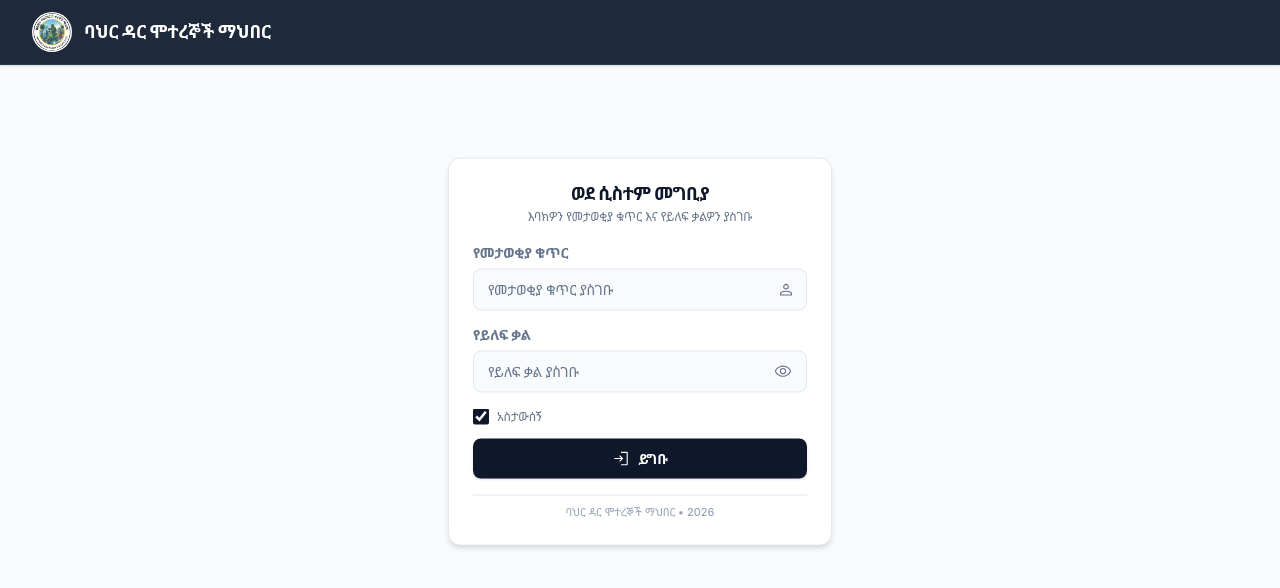
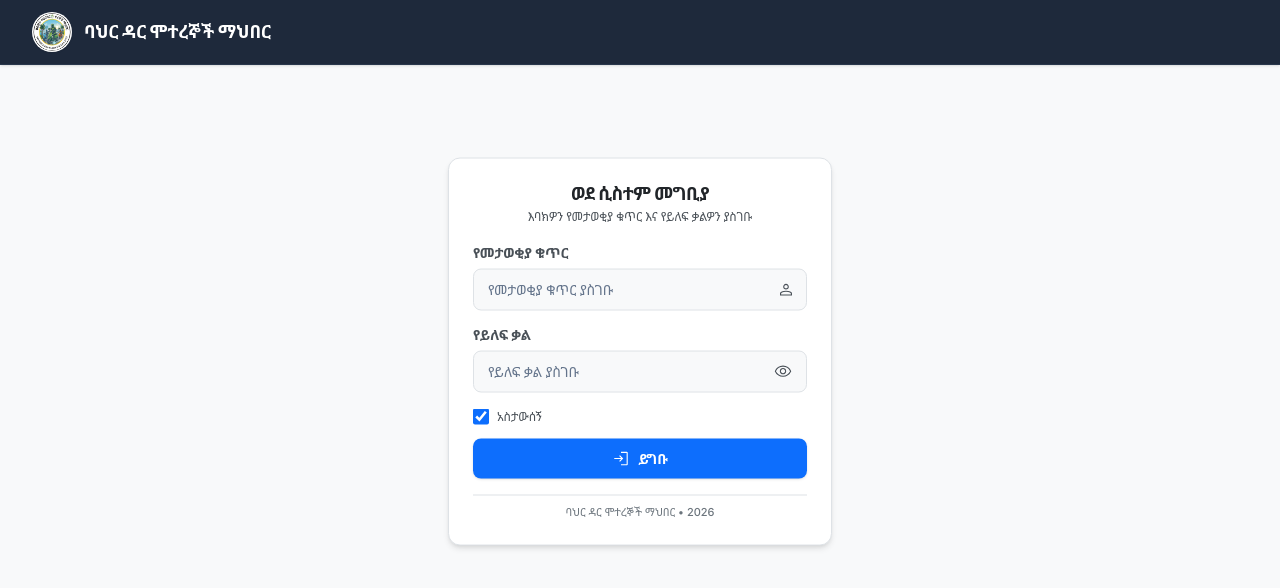
Before and after one commit to hardhustlekd-max/bmarail, a React (Vite) app: page / in a window 1280 px wide. Shown: the top 588 px of the page. Built offline with nearby package versions, Linux system fonts and the light colour scheme; no server answers; a web font is replaced by a local one.

Commit message:
feat: update UI color theme and notification state
Refactor light mode color tokens for improved visual consistency and update notification group default state to collapsed.

```diff
--- a/src/components/NotificationDropdown.tsx
+++ b/src/components/NotificationDropdown.tsx
@@ -181,7 +181,7 @@ export const NotificationDropdown: React.FC<NotificationDropdownProps> = ({
           filteredNotifications.map((item) => {
             const isRead = readIds.has(item.id);
             const hasSubItems = item.subItems && item.subItems.length > 0;
-            const isExpanded = expandedGroups[item.id] ?? true;
+            const isExpanded = expandedGroups[item.id] ?? false;
 
             return (
               <div
--- a/src/index.css
+++ b/src/index.css
@@ -63,118 +63,147 @@ html {
 }
 
 :root, html.light {
-  --color-primary: #0F172A;
-  --color-primary-hover: #1E293B;
-  --color-primary-container: #F1F5F9;
-  --color-primary-light: #E2E8F0;
-  --color-secondary-container: #F1F5F9;
-  --color-surface: #F8FAFC;
-  --color-on-surface: #0F172A;
-  --color-on-surface-variant: #64748B;
+  /* ☀️ Light Mode Tokens (Charcoal Text on Light) */
+  --color-text-primary: #212529;
+  --color-text-secondary: #495057;
+  --color-text-muted: #6C757D;
+  --color-bg-main: #FFFFFF;
+  --color-bg-surface: #F8F9FA;
+
+  /* UI Component Accents */
+  --assoc-accent: #0D6EFD;
+  --assoc-accent-hover: #0B5ED7;
+  --assoc-success: #198754;
+  --assoc-success-bg: #D1E7DD;
+  --assoc-success-text: #0F5132;
+  --assoc-warning: #FFC107;
+  --assoc-warning-bg: #FFF3CD;
+  --assoc-warning-text: #664D03;
+  --assoc-danger: #DC3545;
+  --assoc-danger-bg: #F8D7DA;
+  --assoc-danger-text: #842029;
+  --assoc-info: #495057;
+  --assoc-info-bg: #F8F9FA;
+  --assoc-info-text: #212529;
+
+  --color-primary: #0D6EFD;
+  --color-primary-hover: #0B5ED7;
+  --color-primary-container: #F8F9FA;
+  --color-primary-light: #E9ECEF;
+  --color-secondary-container: #F8F9FA;
+  --color-surface: #F8F9FA;
+  --color-on-surface: #212529;
+  --color-on-surface-variant: #495057;
   --color-surface-container: #FFFFFF;
   --color-surface-container-lowest: #ffffff;
-  --color-surface-container-low: #F8FAFC;
-  --color-surface-container-high: #F1F5F9;
-  --color-surface-container-highest: #E2E8F0;
+  --color-surface-container-low: #F8F9FA;
+  --color-surface-container-high: #F8F9FA;
+  --color-surface-container-highest: #E9ECEF;
   --color-surface-bright: #ffffff;
-  --color-surface-dim: #F8FAFC;
-  --color-surface-variant: #F1F5F9;
-  --color-secondary: #64748B;
-  --color-outline: #94A3B8;
-  --color-outline-variant: #E2E8F0;
-  --color-brand-indigo: #0F172A;
+  --color-surface-dim: #F8F9FA;
+  --color-surface-variant: #F8F9FA;
+  --color-secondary: #495057;
+  --color-outline: #6C757D;
+  --color-outline-variant: #DEE2E6;
+  --color-brand-indigo: #0D6EFD;
   --color-topnav: #ffffff;
-  --color-topnav-hover: #F8FAFC;
-  --color-topnav-dark: #1E293B;
-  --color-sidebar-bg: #0F172A;
-  --color-sidebar-hover: #1E293B;
-  --color-sidebar-text: #E2E8F0;
-  --color-sidebar-active-text: #ffffff;
+  --color-topnav-hover: #F8F9FA;
+  --color-topnav-dark: #1E1E24;
+  --color-sidebar-bg: #1E1E24;
+  --color-sidebar-hover: #2B2B36;
+  --color-sidebar-text: #CED4DA;
+  --color-sidebar-active-text: #F8F9FA;
 
   /* Association Design System Tokens (Light Mode) */
-  --assoc-bg-primary: #F8FAFC;
-  --assoc-sidebar-bg: #0F172A;
-  --assoc-text-main: #0F172A;
-  --assoc-text-muted: #64748B;
-  --assoc-text-subtle: #94A3B8;
+  --assoc-bg-primary: #F8F9FA;
+  --assoc-sidebar-bg: #1E1E24;
+  --assoc-text-main: #212529;
+  --assoc-text-muted: #6C757D;
+  --assoc-text-subtle: #495057;
   --assoc-card-bg: #FFFFFF;
-  --assoc-border: #E2E8F0;
-  --assoc-accent: #0F172A;
-  --assoc-accent-hover: #1E293B;
-  --assoc-success: #16A34A;
-  --assoc-success-bg: #DCFCE7;
-  --assoc-success-text: #15803D;
-  --assoc-danger: #DC2626;
-  --assoc-danger-bg: #FEE2E2;
-  --assoc-danger-text: #B91C1C;
-  --assoc-warning: #D97706;
-  --assoc-warning-bg: #FEF3C7;
-  --assoc-warning-text: #B45309;
-  --assoc-info: #475569;
-  --assoc-info-bg: #F1F5F9;
-  --assoc-info-text: #334155;
-  --assoc-backdrop: rgba(15, 23, 42, 0.6);
+  --assoc-border: #DEE2E6;
+  --assoc-backdrop: rgba(18, 18, 18, 0.6);
   color-scheme: light;
 }
 
 html.dark {
-  --color-primary: #F8FAFC;
-  --color-primary-hover: #FFFFFF;
-  --color-primary-container: #1E293B;
-  --color-primary-light: #334155;
-  --color-secondary-container: #1E293B;
-  --color-surface: #0F172A;
-  --color-on-surface: #F8FAFC;
-  --color-on-surface-variant: #94A3B8;
-  --color-surface-container: #1E293B;
-  --color-surface-container-lowest: #0F172A;
-  --color-surface-container-low: #0B132B;
-  --color-surface-container-high: #334155;
-  --color-surface-container-highest: #475569;
-  --color-surface-bright: #1E293B;
-  --color-surface-dim: #0F172A;
-  --color-surface-variant: #1E293B;
-  --color-secondary: #94A3B8;
-  --color-outline: #64748B;
-  --color-outline-variant: #334155;
-  --color-brand-indigo: #F8FAFC;
-  --color-topnav: #1E293B;
-  --color-topnav-hover: #0F172A;
-  --color-topnav-dark: #0F172A;
-  --color-sidebar-bg: #0B132B;
-  --color-sidebar-hover: #1E293B;
-  --color-sidebar-text: #E2E8F0;
-  --color-sidebar-active-text: #ffffff;
+  /* 🌙 Dark Mode Tokens (Light Text on Charcoal) */
+  --color-text-primary: #F8F9FA;
+  --color-text-secondary: #CED4DA;
+  --color-text-muted: #ADB5BD;
+  --color-bg-main: #121212;
+  --color-bg-surface: #1E1E24;
+  --color-text-dark-primary: #F8F9FA;
+  --color-text-dark-secondary: #CED4DA;
+
+  /* UI Component Accents in Dark Mode */
+  --assoc-accent: #0D6EFD;
+  --assoc-accent-hover: #3B82F6;
+  --assoc-success: #198754;
+  --assoc-success-bg: rgba(25, 135, 84, 0.2);
+  --assoc-success-text: #75B798;
+  --assoc-warning: #FFC107;
+  --assoc-warning-bg: rgba(255, 193, 7, 0.2);
+  --assoc-warning-text: #FFDA6A;
+  --assoc-danger: #DC3545;
+  --assoc-danger-bg: rgba(220, 53, 69, 0.2);
+  --assoc-danger-text: #EA868F;
+  --assoc-info: #CED4DA;
+  --assoc-info-bg: rgba(206, 212, 218, 0.15);
+  --assoc-info-text: #F8F9FA;
+
+  --color-primary: #0D6EFD;
+  --color-primary-hover: #3B82F6;
+  --color-primary-container: #1E1E24;
+  --color-primary-light: #2B2B36;
+  --color-secondary-container: #1E1E24;
+  --color-surface: #121212;
+  --color-on-surface: #F8F9FA;
+  --color-on-surface-variant: #CED4DA;
+  --color-surface-container: #1E1E24;
+  --color-surface-container-lowest: #121212;
+  --color-surface-container-low: #121212;
+  --color-surface-container-high: #2B2B36;
+  --color-surface-container-highest: #383844;
+  --color-surface-bright: #1E1E24;
+  --color-surface-dim: #121212;
+  --color-surface-variant: #1E1E24;
+  --color-secondary: #CED4DA;
+  --color-outline: #6C757D;
+  --color-outline-variant: #2E3A47;
+  --color-brand-indigo: #0D6EFD;
+  --color-topnav: #1E1E24;
+  --color-topnav-hover: #121212;
+  --color-topnav-dark: #121212;
+  --color-sidebar-bg: #1E1E24;
+  --color-sidebar-hover: #2B2B36;
+  --color-sidebar-text: #CED4DA;
+  --color-sidebar-active-text: #F8F9FA;
 
   /* Association Design System Tokens (Dark Mode) */
-  --assoc-bg-primary: #0F172A;
-  --assoc-sidebar-bg: #0B132B;
-  --assoc-text-main: #F8FAFC;
-  --assoc-text-muted: #94A3B8;
-  --assoc-text-subtle: #64748B;
-  --assoc-card-bg: #1E293B;
-  --assoc-border: #334155;
-  --assoc-accent: #F8FAFC;
-  --assoc-accent-hover: #FFFFFF;
-  --assoc-success: #22C55E;
-  --assoc-success-bg: rgba(34, 197, 94, 0.15);
-  --assoc-success-text: #4ADE80;
-  --assoc-danger: #EF4444;
-  --assoc-danger-bg: rgba(239, 68, 68, 0.15);
-  --assoc-danger-text: #F87171;
-  --assoc-warning: #F59E0B;
-  --assoc-warning-bg: rgba(245, 158, 11, 0.15);
-  --assoc-warning-text: #FBBF24;
-  --assoc-info: #94A3B8;
-  --assoc-info-bg: rgba(148, 163, 184, 0.15);
-  --assoc-info-text: #CBD5E1;
-  --assoc-backdrop: rgba(0, 0, 0, 0.75);
+  --assoc-bg-primary: #121212;
+  --assoc-sidebar-bg: #1E1E24;
+  --assoc-text-main: #F8F9FA;
+  --assoc-text-muted: #ADB5BD;
+  --assoc-text-subtle: #6C757D;
+  --assoc-card-bg: #1E1E24;
+  --assoc-border: #2E3A47;
+  --assoc-backdrop: rgba(0, 0, 0, 0.85);
   color-scheme: dark;
 }
 
 @theme {
   --font-sans: 'Inter', -apple-system, BlinkMacSystemFont, 'Segoe UI', Roboto, sans-serif;
   --font-ethiopic: 'Abyssinica SIL', 'Inter', 'Noto Sans Ethiopic', -apple-system, BlinkMacSystemFont, 'Segoe UI', Roboto, sans-serif;
+
+  /* Charcoal Design Tokens */
+  --color-text-primary: var(--color-text-primary);
+  --color-text-secondary: var(--color-text-secondary);
+  --color-text-muted: var(--color-text-muted);
+  --color-bg-main: var(--color-bg-main);
+  --color-bg-surface: var(--color-bg-surface);
+  --color-text-dark-primary: #F8F9FA;
+  --color-text-dark-secondary: #CED4DA;
 
   --color-assoc-bg: var(--assoc-bg-primary);
   --color-assoc-sidebar: var(--assoc-sidebar-bg);
@@ -188,8 +217,8 @@ html.dark {
   --color-assoc-muted: var(--assoc-text-muted);
   --color-assoc-subtle: var(--assoc-text-subtle);
 
-  --color-primary: var(--assoc-accent);
-  --color-primary-hover: var(--assoc-accent-hover);
+  --color-primary: var(--color-primary);
+  --color-primary-hover: var(--color-primary-hover);
   --color-primary-container: var(--color-primary-container);
   --color-primary-light: var(--color-primary-light);
   --color-secondary-container: var(--color-secondary-container);
@@ -217,16 +246,16 @@ html.dark {
   --color-sidebar-active-text: var(--color-sidebar-active-text);
 
   /* TailAdmin Theme Specific Tokens */
-  --color-stroke: #E2E8F0;
+  --color-stroke: #DEE2E6;
   --color-strokedark: #2E3A47;
-  --color-boxdark: #24303F;
-  --color-boxdark-2: #1A222C;
-  --color-whiten: #F1F5F9;
-  --color-tailadmin-sidebar: #1C2434;
-  --color-tailadmin-hover: #333A48;
-  --color-tailadmin-text: #DEE4EE;
-  --color-tailadmin-muted: #8A99AD;
-  --color-tailadmin-primary: #1E293B;
+  --color-boxdark: #1E1E24;
+  --color-boxdark-2: #16161C;
+  --color-whiten: #F8F9FA;
+  --color-tailadmin-sidebar: #1E1E24;
+  --color-tailadmin-hover: #2B2B36;
+  --color-tailadmin-text: #F8F9FA;
+  --color-tailadmin-muted: #ADB5BD;
+  --color-tailadmin-primary: #0D6EFD;
   --color-tailadmin-accent: var(--assoc-accent);
 }
 
```
